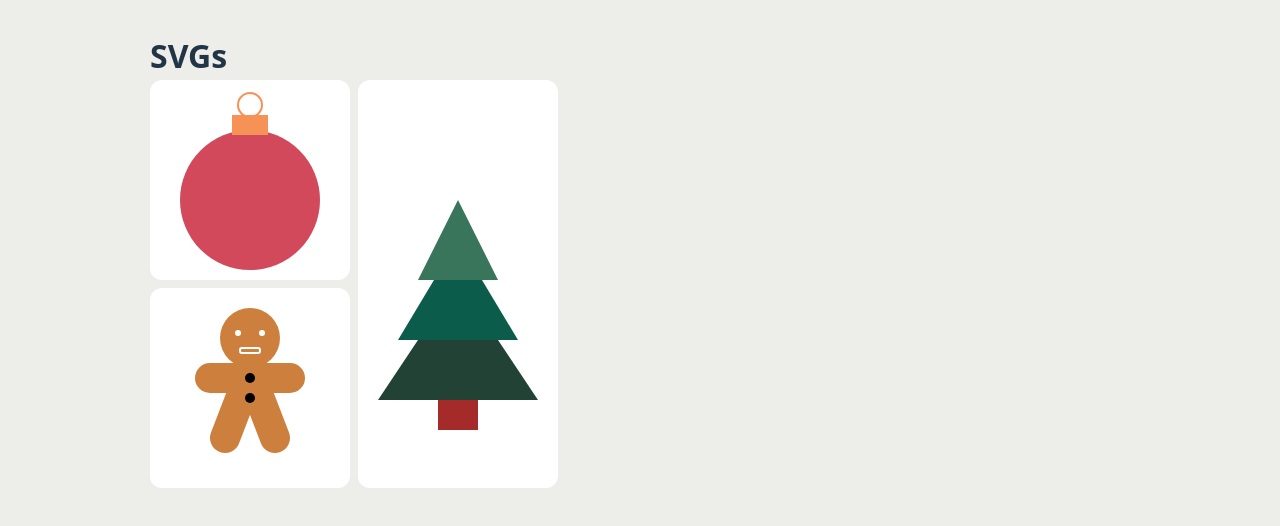
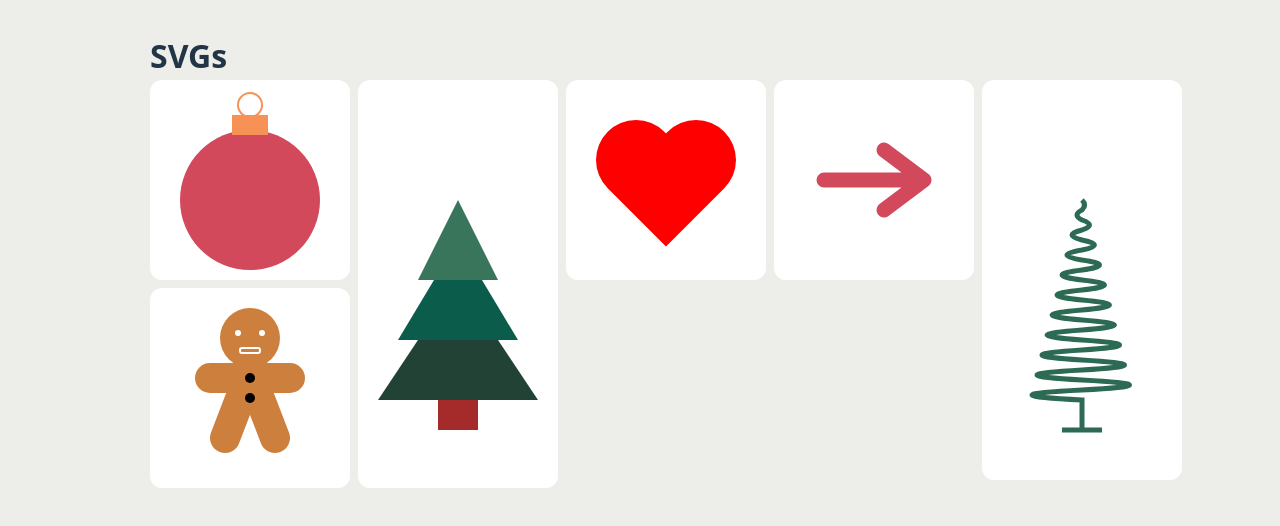
Before and after one commit to AslamThachapalli/svg, a React (Vite) app: page / in a window 1280 px wide. Shown: the top 526 px of the page. Built offline with nearby package versions, Linux system fonts and the light colour scheme.

Commit message:
Added Heart, arrow, and wavy tree svgs

```diff
--- a/src/App.css
+++ b/src/App.css
@@ -22,3 +22,7 @@
     grid-column: 1/2;
     grid-row: 2/3;
 }
+.wavy-tree {
+    grid-column: 5/6;
+    grid-row: 1/3;
+}
--- /dev/null
+++ b/src/svgs/Arrow/Arrow.tsx
@@ -0,0 +1,27 @@
+export function Arrow() {
+    return (
+        <svg width="200" height="200" viewBox="-100 -100 200 200">
+            <path
+                d="M -50 0 L 50 0 L 10 -30 M 50 0 L 10 30"
+                stroke="#D1495B"
+                fill="none"
+                strokeWidth="15"
+                strokeLinecap="round"
+                strokeLinejoin="round"
+            />
+        </svg>
+    );
+}
+
+export const arrowHtmlSource = `<svg width="200" height="200" viewBox="-100 -100 200 200">
+    <path
+        d="M -50 0 L 50 0 L 10 -30 M 50 0 L 10 30"
+        stroke="#D1495B"
+        fill="none"
+        strokeWidth="15"
+        strokeLinecap="round"
+        strokeLinejoin="round"
+    />
+</svg>`;
+
+export const arrowCssSource = null;
--- /dev/null
+++ b/src/svgs/Arrow/index.ts
@@ -0,0 +1 @@
+export * from "./Arrow";
--- /dev/null
+++ b/src/svgs/Heart/Heart.tsx
@@ -0,0 +1,25 @@
+export function Heart() {
+    return (
+        <svg height="200" width="200" viewBox="-100 -100 200 200">
+            <path
+                d="M -30 -20 L 0 10 L 30 -20"
+                stroke="red"
+                fill="none"
+                strokeWidth="80"
+                strokeLinecap="round"
+            />
+        </svg>
+    );
+}
+
+export const heartHtmlSource = `<svg height="200" width="200" viewBox="-100 -100 200 200">
+    <path
+        d="M -30 -20 L 0 10 L 30 -20"
+        stroke="red"
+        fill="none"
+        strokeWidth="80"
+        strokeLinecap="round"
+    />
+</svg>`;
+
+export const heartCssSource = null;
--- /dev/null
+++ b/src/svgs/Heart/index.ts
@@ -0,0 +1 @@
+export * from "./Heart";
--- /dev/null
+++ b/src/svgs/WavyTree/WavyTree.tsx
@@ -0,0 +1,73 @@
+export function WavyTree() {
+    return (
+        <svg width="200" height="400" viewBox="-100 -200 200 400">
+            <path
+                d="
+                    M 0 -80
+                    Q 5 -75 0 -70
+                    Q -10 -65 0 -60
+                    Q 15 -55 0 -50
+                    Q -20 -45 0 -40
+                    Q 25 -35 0 -30
+                    Q -30 -25 0 -20
+                    Q 35 -15 0 -10
+                    Q -40 -5 0 0
+                    Q 45 5 0 10
+                    Q -50 15 0 20
+                    Q 55 25 0 30
+                    Q -60 35 0 40
+                    Q 65 45 0 50
+                    Q -70 55 0 60
+                    Q 75 65 0 70
+                    Q -80 75 0 80
+                    Q 85 85 0 90
+                    Q -90 95 0 100
+                    Q 95 105 0 110
+                    Q -100 115 0 120
+                    L 0 150
+                    L -20 150
+                    M 0 150
+                    L 20 150"
+                fill="none"
+                stroke="#2d6a54"
+                strokeWidth="5"
+            />
+        </svg>
+    );
+}
+
+export const wavyTreeHtmlSource = `<svg width="200" height="400" viewBox="-100 -200 200 400">
+    <path
+        d="
+            M 0 -80
+            Q 5 -75 0 -70
+            Q -10 -65 0 -60
+            Q 15 -55 0 -50
+            Q -20 -45 0 -40
+            Q 25 -35 0 -30
+            Q -30 -25 0 -20
+            Q 35 -15 0 -10
+            Q -40 -5 0 0
+            Q 45 5 0 10
+            Q -50 15 0 20
+            Q 55 25 0 30
+            Q -60 35 0 40
+            Q 65 45 0 50
+            Q -70 55 0 60
+            Q 75 65 0 70
+            Q -80 75 0 80
+            Q 85 85 0 90
+            Q -90 95 0 100
+            Q 95 105 0 110
+            Q -100 115 0 120
+            L 0 150
+            L -20 150
+            M 0 150
+            L 20 150"
+        fill="none"
+        stroke="#2d6a54"
+        strokeWidth="5"
+    />
+</svg>`;
+
+export const wavyTreeCssSource = null;
--- /dev/null
+++ b/src/svgs/WavyTree/index.ts
@@ -0,0 +1 @@
+export * from "./WavyTree";
--- a/src/svgs/svgList.ts
+++ b/src/svgs/svgList.ts
@@ -1,6 +1,9 @@
 import * as ChristmasOrnament from "./ChristmasOrnament";
 import * as ChristmasTree from "./ChristmasTree";
 import * as GingerBread from "./GingerBread";
+import * as Heart from "./Heart";
+import * as Arrow from "./Arrow";
+import * as WavyTree from "./WavyTree";
 
 type SvgList = {
     id: string;
@@ -32,4 +35,25 @@ export const svgList: SvgList[] = [
         htmlSource: GingerBread.gingerBreadHtmlSource,
         cssSource: GingerBread.gingerBreadCssSource,
     },
+    {
+        id: "heart",
+        name: "Heart",
+        svg: Heart.Heart,
+        htmlSource: Heart.heartHtmlSource,
+        cssSource: Heart.heartCssSource,
+    },
+    {
+        id: "arrow",
+        name: "Arrow",
+        svg: Arrow.Arrow,
+        htmlSource: Arrow.arrowHtmlSource,
+        cssSource: Arrow.arrowCssSource,
+    },
+    {
+        id: "wavy-tree",
+        name: "Wavy Tree",
+        svg: WavyTree.WavyTree,
+        htmlSource: WavyTree.wavyTreeHtmlSource,
+        cssSource: WavyTree.wavyTreeCssSource,
+    },
 ];
```
